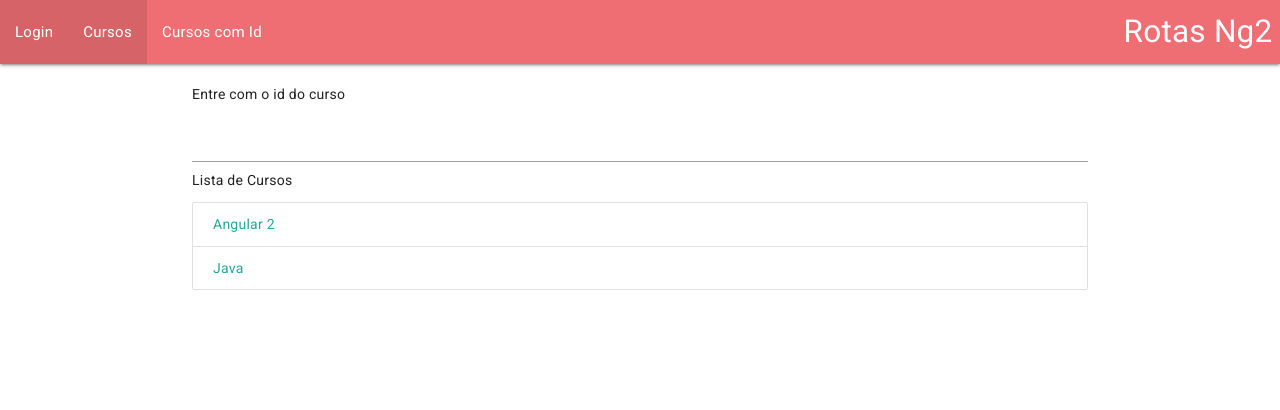
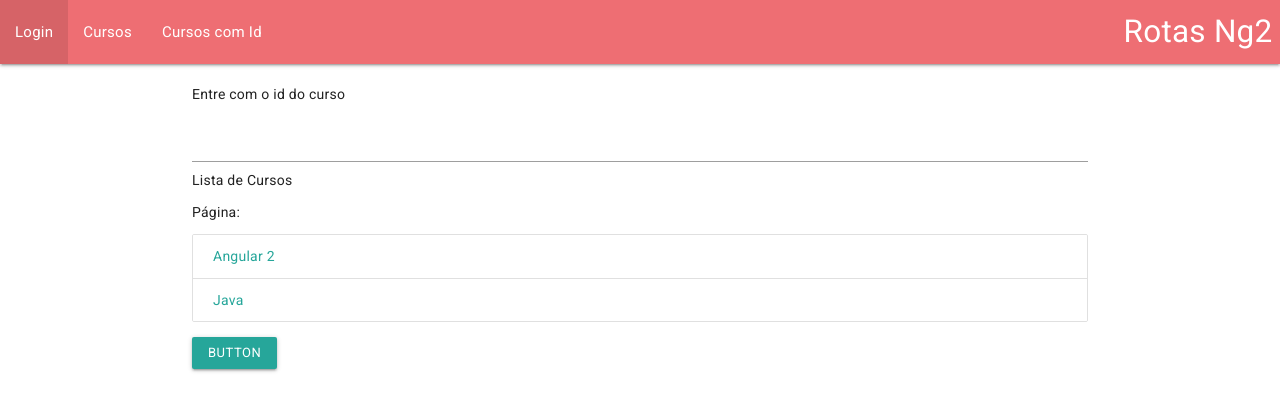
Before and after one commit to guigomes91/angular-rotas, an Angular app: page /cursos in a window 1280 px wide. Shown: the top 410 px of the page. Built offline with nearby package versions, Linux system fonts and the light colour scheme.

Commit message:
query params em rota

```diff
--- a/src/app/app-routing.module.ts
+++ b/src/app/app-routing.module.ts
@@ -1,12 +1,13 @@
 import { NgModule } from '@angular/core';
 import { RouterModule, Routes } from '@angular/router';
-import { CursosComponent } from './cursos/cursos.component';
-import { LoginComponent } from './login/login.component';
-import { HomeComponent } from './home/home.component';
+
 import { CursoDetalheComponent } from './curso-detalhe/curso-detalhe.component';
 import { CursoNaoEncontradoComponent } from './curso-nao-encontrado/curso-nao-encontrado.component';
+import { CursosComponent } from './cursos/cursos.component';
+import { HomeComponent } from './home/home.component';
+import { LoginComponent } from './login/login.component';
 
-const APP_ROUTES: Routes = [
+const appRoutes: Routes = [
   { path: 'cursos', component: CursosComponent },
   { path: 'curso/:id', component: CursoDetalheComponent },
   { path: 'login', component: LoginComponent },
@@ -15,7 +16,7 @@
 ];
 
 @NgModule({
-  imports: [RouterModule.forRoot(APP_ROUTES)],
+  imports: [RouterModule.forRoot(appRoutes)],
   exports: [RouterModule]
 })
 export class AppRoutingModule { }
--- a/src/app/app.component.html
+++ b/src/app/app.component.html
@@ -3,7 +3,7 @@
     <a routerLink="" class="brand-logo right">Rotas Ng2</a>
     <ul id="nav-mobile" class="">
       <li routerLinkActive="active"><a routerLink="/login">Login</a></li>
-      <li routerLinkActive="active"><a routerLink="/cursos">Cursos</a></li>
+      <li routerLinkActive="active"><a routerLink="/cursos" [queryParams]="{pagina:1}">Cursos</a></li>
       <li routerLinkActive="active"><a [routerLink]="['curso', idCurso.value]">Cursos com Id</a></li>
     </ul>
   </div>
--- a/src/app/cursos/cursos.component.html
+++ b/src/app/cursos/cursos.component.html
@@ -1,5 +1,5 @@
 <p>Lista de Cursos</p>
-
+<p>Página: {{ pagina }}</p>
 <div class="collection">
 <a class="collection-item"
   *ngFor="let curso of cursos"
@@ -7,3 +7,5 @@
   {{ curso.nome }}
 </a>
 </div>
+
+<a class="waves-effect waves-light btn-small" (click)="proximaPagina()">Button</a>
--- a/src/app/cursos/cursos.component.ts
+++ b/src/app/cursos/cursos.component.ts
@@ -1,4 +1,6 @@
 import { Component, OnInit } from '@angular/core';
+import { ActivatedRoute, Router } from '@angular/router';
+import { Subscription } from 'rxjs';
 
 import { CursosService } from './cursos.service';
 
@@ -10,10 +12,32 @@
 export class CursosComponent implements OnInit {
 
   cursos: any[] = [];
+  pagina: number = 0;
+  private subscription : Subscription = new Subscription();
 
-  constructor(private cursosService: CursosService) {}
+  constructor(
+    private cursosService: CursosService,
+    private route: ActivatedRoute,
+    private router: Router
+    ) {}
 
   ngOnInit(): void {
     this.cursos = this.cursosService.getCursos();
+
+    this.subscription = this.route.queryParams.subscribe(
+      (queryParams: any) => {
+        this.pagina = queryParams['pagina'];
+      }
+    )
+  }
+
+  ngOnDestroy() {
+    this.subscription.unsubscribe();
+  }
+
+  proximaPagina() {
+    this.router.navigate(['/cursos'],
+      {queryParams: {'pagina': ++this.pagina}}
+    );
   }
 }
```
